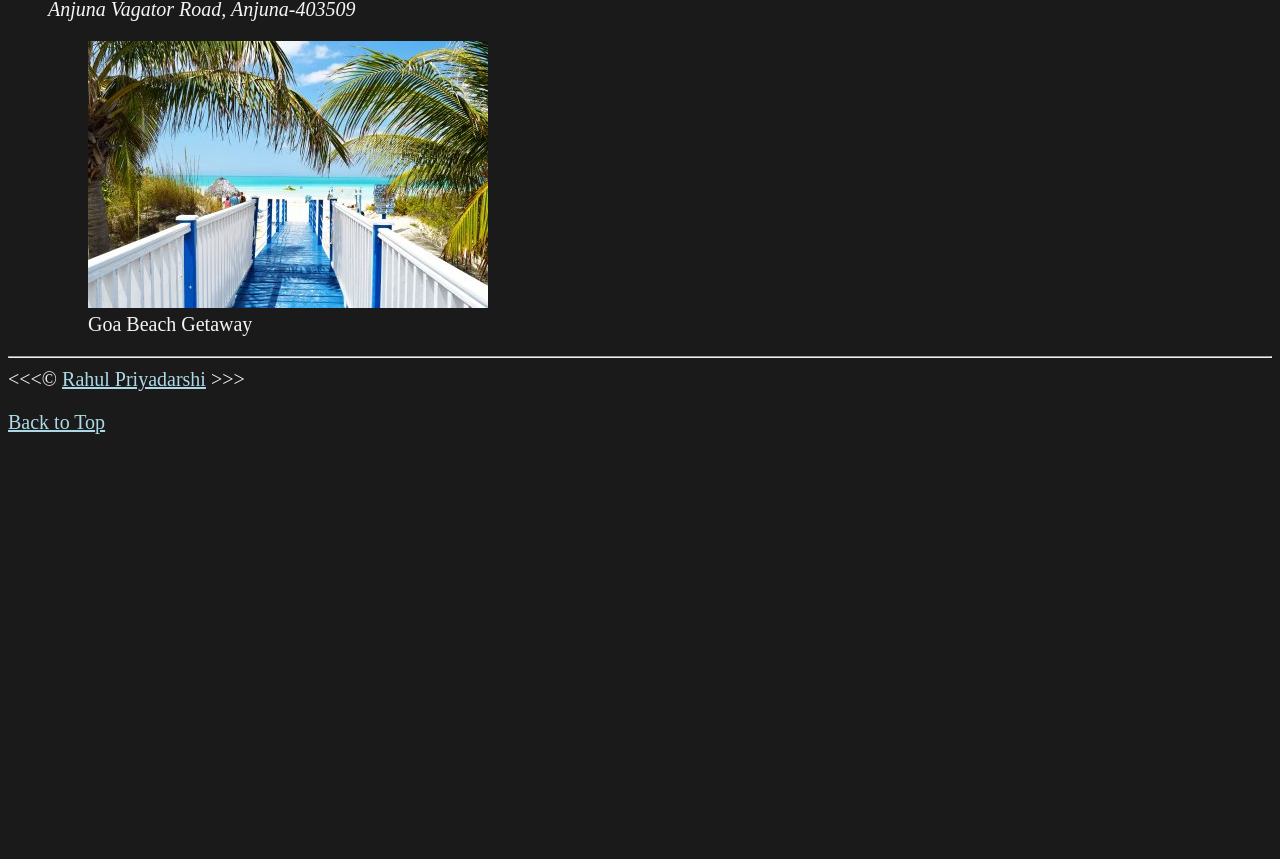
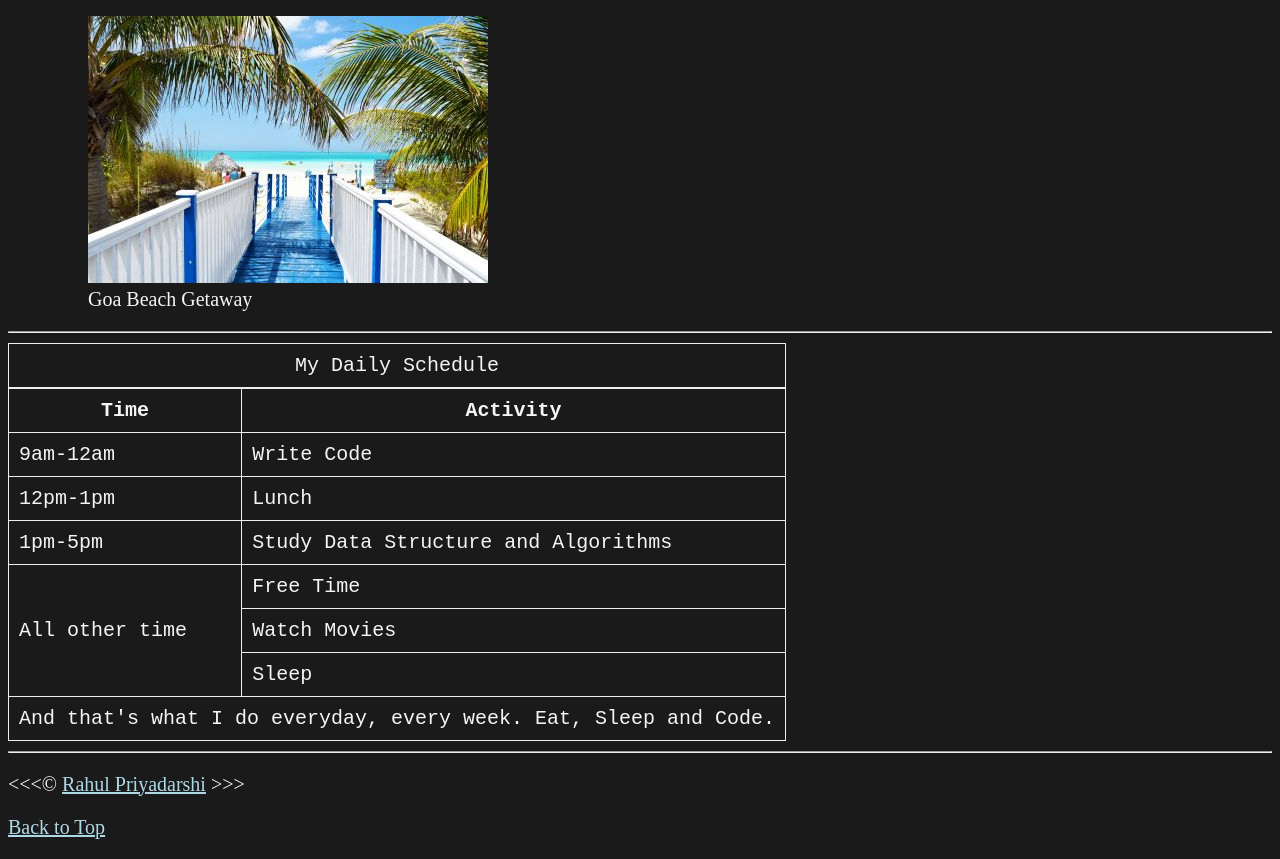
Before and after one commit to priyadarshi001/HTML-refresher, a plain HTML site: page index.html in a window 1280 px wide. Shown: the part 1191-2050 px from the top of the page. Before the commit the page ends 1645 px from the top, so only its background shows below. Drawn offline with Linux system fonts and the light colour scheme.

Commit message:
Semantics & Table in HTML

```diff
--- a/index.html
+++ b/index.html
@@ -12,14 +12,21 @@
     <link rel="stylesheet" href="main.css" />
   </head>
   <body>
+    <main>
+      <header>
         <h1>Learning web development</h1>
-    <hr />
+      </header>
       <h3>Ready to learn HTML</h3>
-    <img src="img/html_logo.png" alt="HTML5 logo" title="I am learning HTML5" />
+      <img
+        src="img/html_logo.png"
+        alt="HTML5 logo"
+        title="I am learning HTML5"
+      />
       <figure>
         <code>&lt;h1&gt;Hello World&lt;h1&gt;</code>
       </figure>
       <hr />
+      <section>
         <h3>Planning my vacation for Delhi</h3>
         <p>Places to visit</p>
         <ol>
@@ -27,12 +34,18 @@
           <li>India Gate</li>
           <li>Humayun's Tomb</li>
         </ol>
+      </section>
+      <section>
         <h3>I'm also planning to visit beaches</h3>
         <ul>
           <li>
             <p>I've heard good things about Mumbai beaches</p>
             <figure>
-          <img src="img/caribbean.jpg" alt="caribbean beach" loading="lazy" />
+              <img
+                src="img/caribbean.jpg"
+                alt="caribbean beach"
+                loading="lazy"
+              />
               <figcaption>Mumbai Beach Getaway</figcaption>
             </figure>
           </li>
@@ -43,25 +56,84 @@
               Anjuna Vagator Road, Anjuna-403509
             </address>
             <figure>
-          <img src="img/vacation.jpg" alt="Goa beach" loading="lazy">
+              <img src="img/vacation.jpg" alt="Goa beach" loading="lazy" />
               <figcaption>Goa Beach Getaway</figcaption>
             </figure>
           </li>
         </ul>
+      </section>
       <hr />
-    &lt;&lt;&lt;&copy; <a href="about.html">Rahul Priyadarshi</a> &gt;&gt;&gt;
+      <section>
+        <table>
+          <caption>
+            My Daily Schedule
+          </caption>
+          <thead>
+            <tr>
+              <th>Time</th>
+              <th>Activity</th>
+            </tr>
+          </thead>
+          <tbody>
+            <tr>
+              <td>
+                <time datetime="09:00">9am</time>-<time datetime="12:00"
+                  >12am</time
+                >
+              </td>
+              <td>Write Code</td>
+            </tr>
+            <tr>
+              <td>
+                <time datetime="12:00">12pm</time>-<time datetime="13:00"
+                  >1pm</time
+                >
+              </td>
+              <td>Lunch</td>
+            </tr>
+            <tr>
+              <td>
+                <time datetime="13:00">1pm</time>-<time datetime="17:00"
+                  >5pm</time
+                >
+              </td>
+              <td>Study Data Structure and Algorithms</td>
+            </tr>
+            <tr>
+              <td rowspan="3">All other time</td>
+              <td>Free Time</td>
+            </tr>
+            <tr>
+              <td>Watch Movies</td>
+            </tr>
+            <tr>
+              <td>Sleep</td>
+            </tr>
+          </tbody>
+          <tfoot>
+            <tr>
+              <td colspan="2">And that's what I do everyday, every week. Eat, Sleep and Code.</td>
+            </tr>
+          </tfoot>
+        </table>
+      </section>
+    </main>
+    <hr />
+    <footer aria-label="primary-footer">
+      <p>
+        &lt;&lt;&lt;&copy;
+        <a href="about.html">Rahul Priyadarshi</a> &gt;&gt;&gt;
+      </p>
       <p><a href="#">Back to Top</a></p>
+    </footer>
   </body>
 </html>
 
 <!-- Learnings:
-       1. title attribute of <img>: display text when hover over.
-      2. loading:"lazy"== If images don't appear in view height then use this attribute, it allows images to load when user scroll down to the image part of page. == "LAZY LOADING"
-        $$ Go to network tab in devTools -> select img -> re-load the page and see only 1st image will appear
-      3. <figure> & <figcaption> ==> helps search engine and screen reader.
-      4. <code> tag
-      5. copyright free image sites:
-        $$ unsplash.com
-        $$ pexels.com
-        $$ pixabay.com
+      1. <main>, <header> {contains h1 tag, nav tag etc.}, <footer>, <figure>
+      2. if say 2 section is used or 2 navbar is used(one at top and one at bottom)==> they should be labeled ==> "aria-label"
+      3. <table>, <time>, <caption>, <thead>
+
+
+    Though it may seems unnecessary to put tags like <figure>, <time>, <thead> but it is a good practice as they are part of HTML semantics and helps in navigation (if keyboard is used instead of mouse) and for screen readers.
     -->
--- a/main.css
+++ b/main.css
@@ -18,3 +18,10 @@ a:visited{
 a:hover, a:active{
  color: lightgreen;
 }
+
+table, tr, th, td, caption{
+ border: 1px solid #eee;
+ font-family: 'Courier New', Courier, monospace;
+ border-collapse: collapse;
+ padding: 0.5rem;
+}
```
Lines whose indentation alone changed are shown as unchanged.
